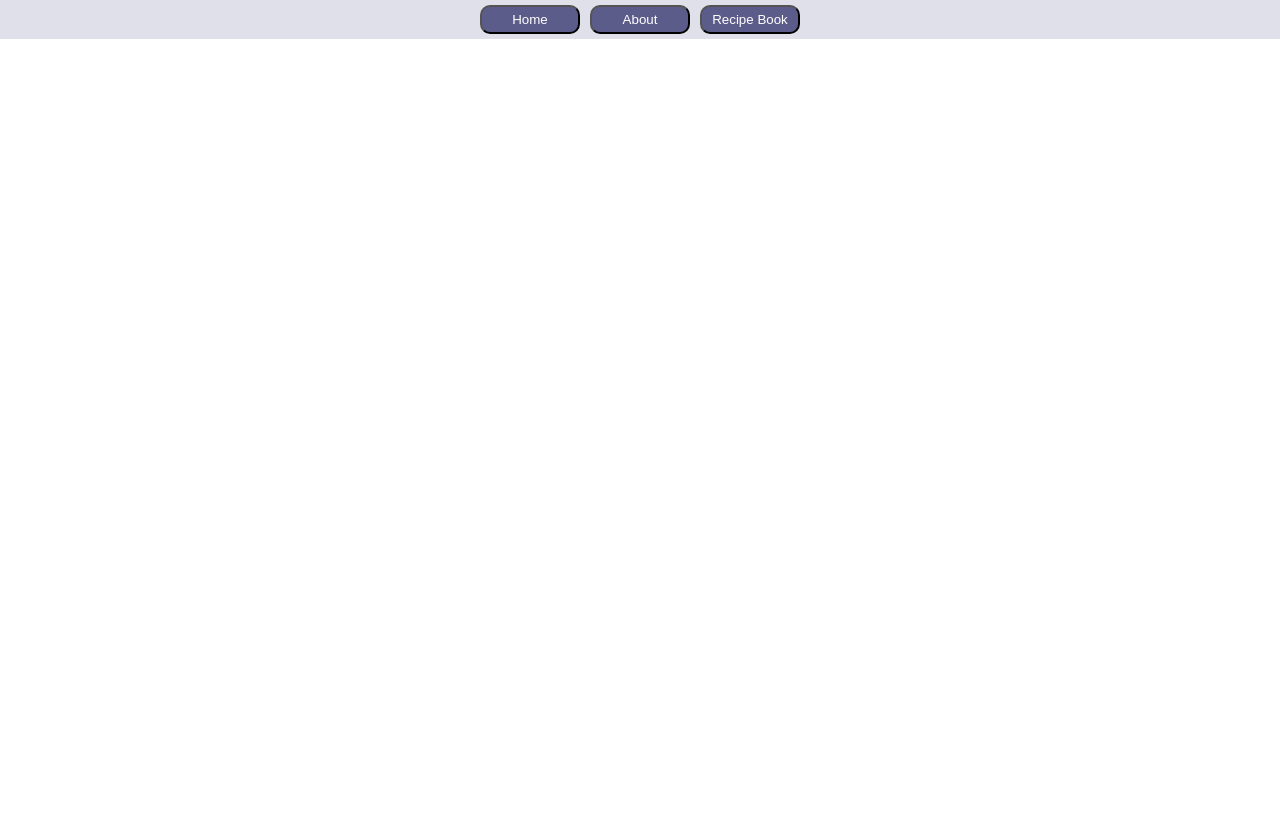
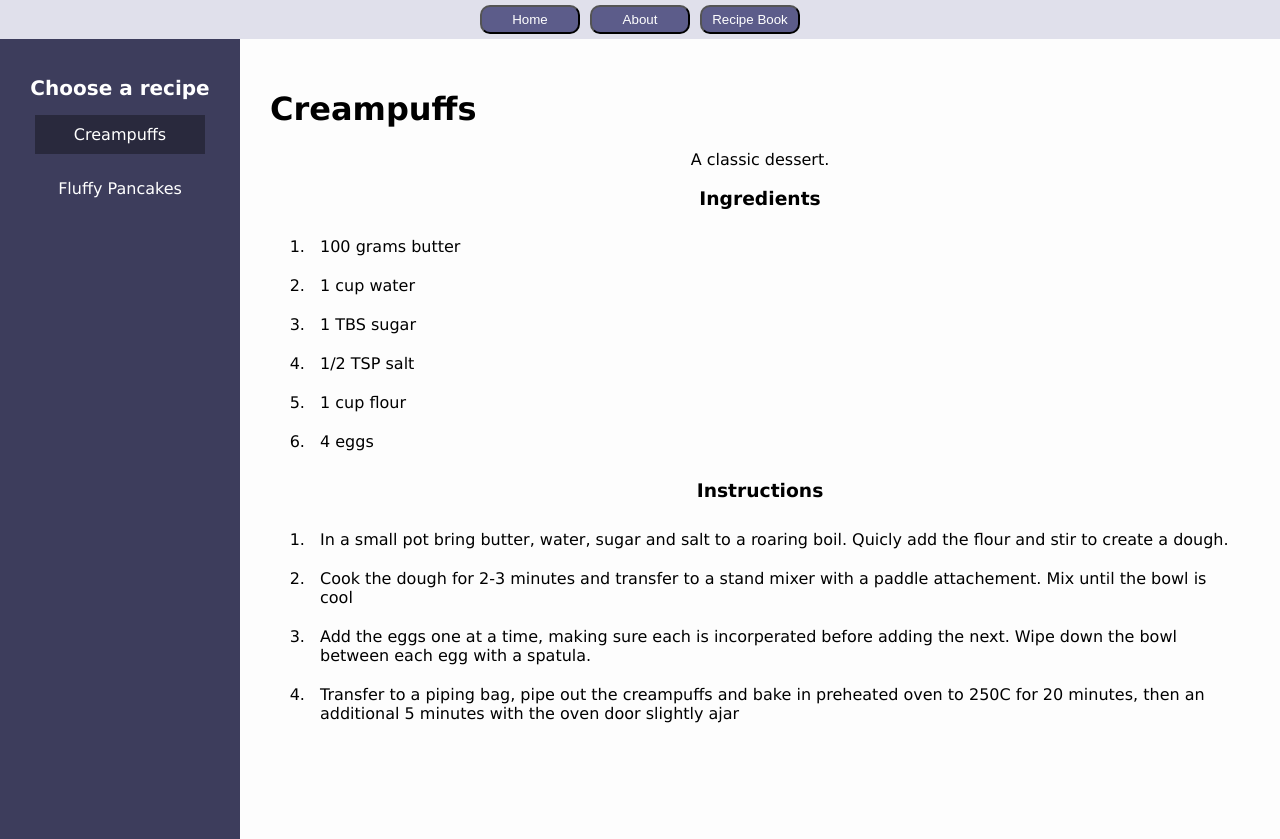
Before and after one commit to arinach3/bestpractice, a React (Create React App) app: page /recipes/creampuffs in a window 1280 px wide. Before the commit the page ends 800 px from the top, so only its background shows below. Built offline with nearby package versions, Linux system fonts and the light colour scheme; the HTML template or start-up script is replaced by a standard one.

Commit message:
new way of planning the recipes

```diff
--- a/src/App.js
+++ b/src/App.js
@@ -4,8 +4,8 @@ import { BrowserRouter as Router, Routes, Route, Link } from 'react-router-dom';
 import Home from "./RecipeBook/Home";
 import About from './RecipeBook/About';
 import RecipeBook from './RecipeBook/RecipeBook';
-import Creampuff from './RecipeBook/Creampuff';
-import ChocolatePie from './RecipeBook/ChocolatePie';
+import recipes from './RecipeBook/Recipes';
+import RecipePage from './RecipeBook/RecipePage';
 
 function App() {
   return (
@@ -15,9 +15,9 @@ function App() {
         <div>
           {/* Navigation */}
           <nav>
-            <Link to="/"><button class="headerButton">Home</button></Link>
-            <Link to="/about"><button class="headerButton">About</button></Link>
-            <Link to="/RecipeBook"><button class="headerButton">Recipe Book</button></Link>
+            <Link to="/"><button className="headerButton">Home</button></Link>
+            <Link to="/about"><button className="headerButton">About</button></Link>
+            <Link to="/RecipeBook"><button className="headerButton">Recipe Book</button></Link>
           </nav>
 
           {/* Routes */}
@@ -25,8 +25,8 @@ function App() {
             <Route path="/" element={<Home />} />
             <Route path="/about" element={<About />} />
             <Route path="/RecipeBook" element={<RecipeBook />} />
-            <Route path="/creampuffs" element={<Creampuff />} />
-            <Route path="/chocolatepie" element={<ChocolatePie />} />
+            <Route path="/recipes/:id" element={<RecipePage />} />
+
           </Routes>
         </div>
       </Router>
--- a/src/RecipeBook/About.jsx
+++ b/src/RecipeBook/About.jsx
@@ -3,7 +3,7 @@ import React from 'react';
 export default function About(){
     return(
         <div>
-            <p>about</p>
+            <p>In your very own cookbook you can accumilate the recipes you find or create for easy access</p>
         </div>
     )
 }
--- a/src/RecipeBook/CPDirections.jsx
+++ /dev/null
@@ -1,17 +0,0 @@
-import React from 'react';
-import "./Ingredients.css";
-
-
-export default function CPIngredients(){
-    return(
-        <div>
-            <ol>
-                <li class="recipe">in a small pot bring the butter, water, sugar and salt to a full boil. Add the flour and stir quickly, creating a dough</li>
-                <li class="recipe">Cook for 2-3 minutes, stirring constantly, then remove from the heat and transfer to a mixer with a paddle attachement. Mix on high speed until the bowl cools.</li>
-                <li class="recipe">Lower the speed and add the eggs one at a time, making sure each is fully incoperated before adding the next.</li>
-                <li class="recipe">Transfer the dough to a piping bag and pipe shapes onto a tray.</li>
-                <li class="recipe">Bake in preheated oven on 250 C for 20 minutes, then for an additional 5 minutes with the oven door slightly ajar.</li>
-            </ol>
-        </div>
-    )
-}
--- a/src/RecipeBook/CPIngredients.jsx
+++ /dev/null
@@ -1,18 +0,0 @@
-import React from 'react';
-import "./Ingredients.css";
-
-
-export default function CPIngredients(){
-    return(
-        <div>
-            <ol>
-                <li class="recipe">100 grams butter</li>
-                <li class="recipe">1 cup water</li>
-                <li class="recipe">1 tbs sugar</li>
-                <li class="recipe">1/2 tsp salt</li>
-                <li class="recipe">1 cup flour</li>
-                <li class="recipe">4 eggs</li>
-            </ol>
-        </div>
-    )
-}
--- a/src/RecipeBook/ChocolatePie.jsx
+++ /dev/null
@@ -1,20 +0,0 @@
-import React, {useState} from 'react';
-import SideBar from './SideBar';
-import "./RecipeBook.css"
-import ChosenTab from './ChosenTab';
-
-export default function ChocolatePie(){
-    const active = "chocolatepie"
-    const [tab, setTab] = useState("")
-    return(
-        <div class="book">
-            <SideBar active={active} />
-            <div class="content">
-                <h1>Chocolate Pie</h1>
-                    <button onClick={() => setTab("")}>Ingredients</button>
-                    <button onClick={() => setTab("directions")}>Directions</button>
-                    <ChosenTab tab={tab} active={active}/>
-            </div>
-        </div>
-    )
-}
--- a/src/RecipeBook/ChosenTab.jsx
+++ /dev/null
@@ -1,39 +0,0 @@
-import React from 'react';
-import CPIngredients from './CPIngredients';
-import CPDirections from "./CPDirections";
-
-export default function ChosenTab({ tab , active }){
-    switch(tab){
-        case 'directions':
-            switch (active){
-                case 'creampuffs':
-                    return(
-
-                        <div>
-                            <CPDirections />
-                        </div>
-                    )
-                case 'chocolatepie':
-                    return(
-                        <div>
-                            <p>directions chocolate pie</p>
-                        </div>
-                    )
-                }
-
-        default:
-            switch (active){
-                case 'creampuffs':
-                    return(
-                        <CPIngredients />
-                    )
-                case 'chocolatepie':
-                    return(
-                        <div>
-                            <p>ingredient chocolate pie</p>
-                        </div>
-                    )
-                }
-            }
-
-}
--- a/src/RecipeBook/Creampuff.jsx
+++ /dev/null
@@ -1,23 +0,0 @@
-import React, {useState} from 'react';
-import SideBar from './SideBar';
-import "./RecipeBook.css"
-import CPIngredients from './CPIngredients';
-import ChosenTab from './ChosenTab';
-
-
-export default function Creampuff(){
-    const active = "creampuffs"
-    const [tab, setTab] = useState("")
-    return(
-        <div class="book">
-            <SideBar active={active} />
-            <div class="content">
-
-                <h1>Creampuffs</h1>
-                <button class="recipeMenu" onClick={() => setTab("")}>Ingredients</button>
-                <button class="recipeMenu" onClick={() => setTab("directions")}>Directions</button>
-                <ChosenTab tab={tab} active={active}/>
-            </div>
-        </div>
-    )
-}
--- a/src/RecipeBook/RecipeBook.jsx
+++ b/src/RecipeBook/RecipeBook.jsx
@@ -1,14 +1,18 @@
 import React, {useState} from 'react';
+import { useParams } from 'react-router-dom';
 import SideBar from './SideBar';
 import "./RecipeBook.css";
 
 export default function RecipeBook(){
+
+
     return(
         <div class="book">
             <SideBar />
             <div class="content">
                 <h1>Welcome to your cookbook</h1>
 
+
             </div>
 
         </div>
--- /dev/null
+++ b/src/RecipeBook/RecipePage.jsx
@@ -0,0 +1,33 @@
+import React from 'react';
+import { useParams } from 'react-router-dom';
+import recipes from './Recipes';
+import SideBar from './SideBar';
+import "./Ingredients.css";
+import "./RecipeBook.css";
+
+
+export default function RecipePage(){
+    const { id } = useParams();
+    const recipe = recipes.find((r) => r.id === id);
+    console.log(id);
+
+    if (!recipe) return <p>Recipe not found</p>;
+
+    return (
+        <div class="book">
+            <SideBar />
+            <div class="content">
+                <h1>{recipe.title}</h1>
+                <p>{recipe.description}</p>
+                <h3>Ingredients</h3>
+                <ol>
+                    {recipe.ingredients.map((item, i) => <li class="recipe" key={i}>{item}</li>)}
+                </ol>
+                <h3>Instructions</h3>
+                <ol>
+                    {recipe.instructions.map((item, i) => <li class="recipe" key={i}>{item}</li>)}
+                </ol>
+            </div>
+        </div>
+    );
+    }
--- /dev/null
+++ b/src/RecipeBook/Recipes.js
@@ -0,0 +1,18 @@
+const recipes = [
+  {
+    id: 'creampuffs',
+    title: 'Creampuffs',
+    description: 'A classic dessert.',
+    ingredients: ['100 grams butter', '1 cup water', '1 TBS sugar', '1/2 TSP salt', '1 cup flour', '4 eggs'],
+    instructions: ['In a small pot bring butter, water, sugar and salt to a roaring boil. Quicly add the flour and stir to create a dough.' , 'Cook the dough for 2-3 minutes and transfer to a stand mixer with a paddle attachement. Mix until the bowl is cool','Add the eggs one at a time, making sure each is incorperated before adding the next. Wipe down the bowl between each egg with a spatula.', 'Transfer to a piping bag, pipe out the creampuffs and bake in preheated oven to 250C for 20 minutes, then an additional 5 minutes with the oven door slightly ajar' ]
+  },
+  {
+    id: 'pancakes',
+    title: 'Fluffy Pancakes',
+    description: 'Perfect for breakfast.',
+    ingredients: ['Flour', 'Eggs', 'Milk', 'Baking powder'],
+    instructions: ['Mix ingredients.', 'Cook on griddle until golden.']
+  }
+];
+
+export default recipes;
--- a/src/RecipeBook/SideBar.css
+++ b/src/RecipeBook/SideBar.css
@@ -18,11 +18,13 @@ h2 {
 .sidebar li {
   margin: 15px;
   padding: 10px;
+  list-style: none;
 
 }
 
 .sidebar li:hover {
       background-color:  #29293d;
+
 }
 
 a {
--- a/src/RecipeBook/SideBar.jsx
+++ b/src/RecipeBook/SideBar.jsx
@@ -1,18 +1,22 @@
 import React from 'react';
+import {Link , useParams} from 'react-router-dom';
 import "./SideBar.css"
+import recipes from './Recipes';
 
 
 
 export default function SideBar({ active }){
+    const { id } = useParams();
 
 
     return(
         <div className="sidebar">
       <h2>Choose a recipe</h2>
-      <ul>
-        <li class={active === "creampuffs" ? "selected" : ""}><a  href="/creampuffs">Creampuffs</a></li>
-        <li class={active === "chocolatepie" ? "selected" : ""}><a href="/chocolatePie">Chocolate pie</a></li>
-      </ul>
+
+      {recipes.map((recipe) => (
+            <Link to={`/recipes/${recipe.id}`} key={recipe.id}>
+          <li class={`${recipe.id}` === id ? "selected" : ""}>{recipe.title}</li>
+        </Link>))}
     </div>
     )
 }
```
